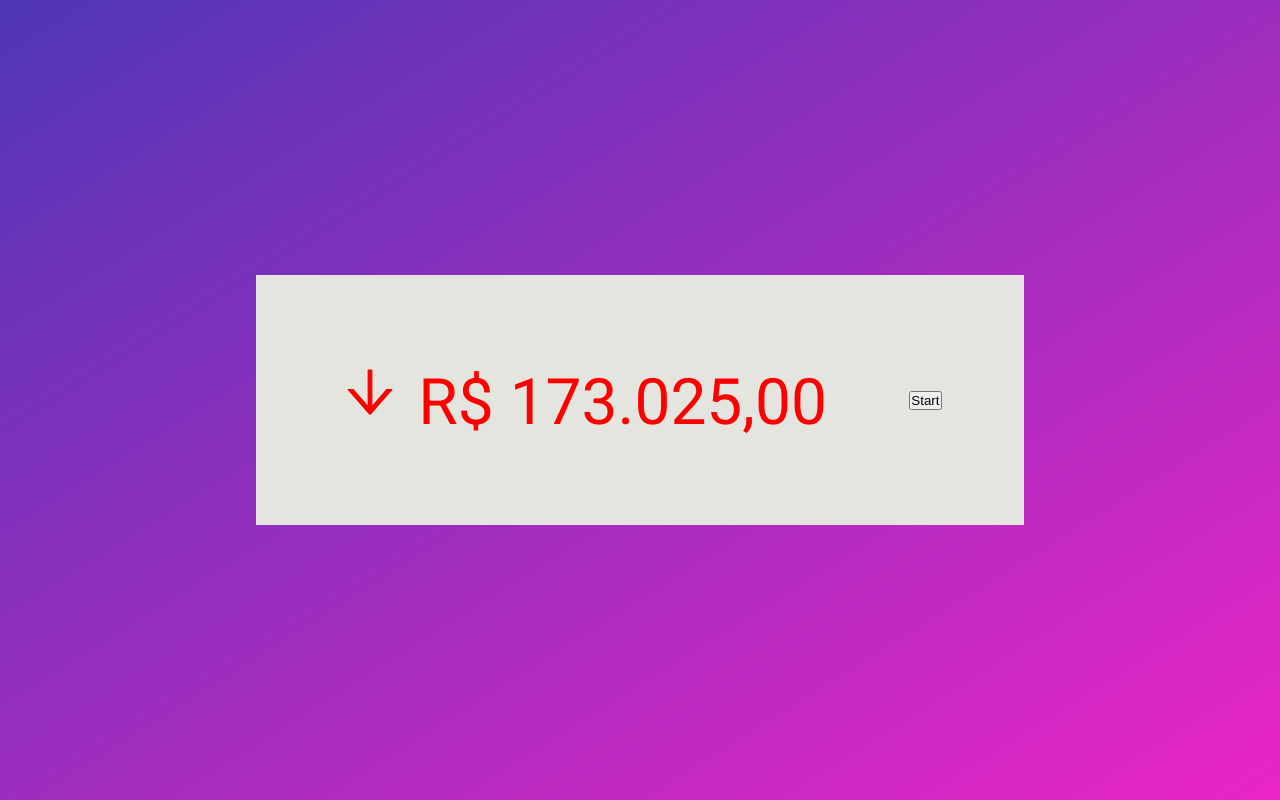
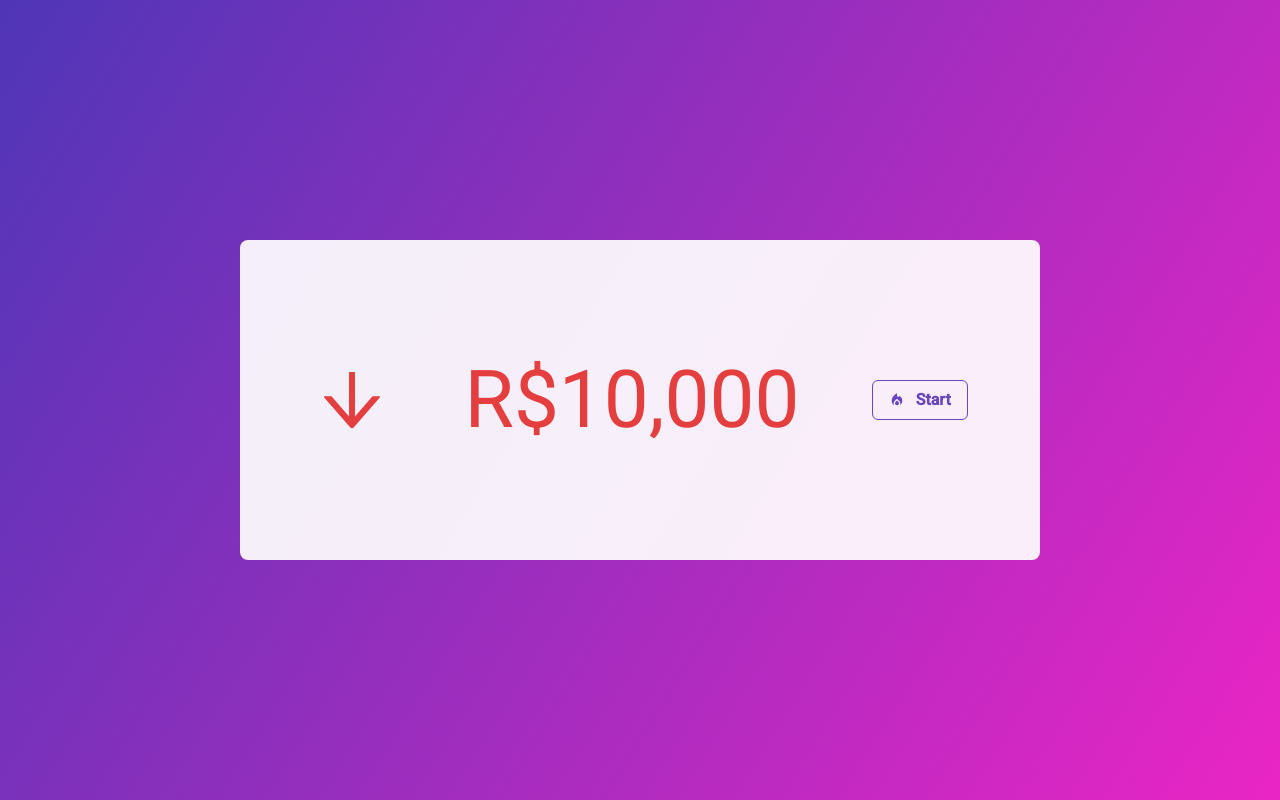
Before and after one commit to luanrem/smtc-moneycounter, a React (Create React App) app: page / in a window 1280 px wide. Built offline with nearby package versions, Linux system fonts and the light colour scheme.

Commit message:
Create button and use chakra UI

```diff
--- a/package.json
+++ b/package.json
@@ -3,6 +3,9 @@
   "version": "0.1.0",
   "private": true,
   "dependencies": {
+    "@chakra-ui/react": "^1.8.7",
+    "@emotion/react": "^11",
+    "@emotion/styled": "^11",
     "@testing-library/jest-dom": "^5.14.1",
     "@testing-library/react": "^12.0.0",
     "@testing-library/user-event": "^13.2.1",
@@ -10,9 +13,11 @@
     "@types/node": "^16.7.13",
     "@types/react": "^17.0.20",
     "@types/react-dom": "^17.0.9",
+    "framer-motion": "^6",
     "react": "^17.0.2",
     "react-dom": "^17.0.2",
     "react-icons": "^4.3.1",
+    "react-number-format": "^4.9.1",
     "react-scripts": "5.0.0",
     "serve": "^13.0.2",
     "styled-components": "^5.3.5",
--- a/src/App.tsx
+++ b/src/App.tsx
@@ -1,22 +1,76 @@
-import { Container, Card } from "./styles";
+import { ChakraProvider } from "@chakra-ui/provider";
 
-import StartStopButton from "./components/StartStopButton";
+import NumberFormat from "react-number-format";
 
 import { AiOutlineArrowDown } from "react-icons/ai";
+import { MdLocalFireDepartment } from "react-icons/md";
+import { theme } from "./theme";
+import { Button, Flex } from "@chakra-ui/react";
+import { useEffect, useState } from "react";
 
 function App() {
+  const [money, setMoney] = useState(10000.0);
+  const [isStarted, setIsStarted] = useState(false);
+
+  useEffect(() => {
+    let timer: NodeJS.Timer;
+    if (isStarted) {
+      timer = setInterval(() => setMoney(money - 1000), 1000);
+    } else {
+      timer = setInterval(() => setMoney(money - 0), 1000);
+    }
+    return () => clearInterval(timer);
+  }, [money, isStarted]);
+
+  const handleStopStart = () => {
+    console.log("chegou");
+    setIsStarted(!isStarted);
+  };
+
   return (
-    <Container>
-      {/* <div className="Limiter"> */}
-      {/* <header>This is a test</header> */}
-      <Card>
-        <span>
-          <AiOutlineArrowDown /> R$ 173.025,00
-        </span>
-        <StartStopButton>Start</StartStopButton>
-      </Card>
-      {/* </div> */}
-    </Container>
+    <ChakraProvider theme={theme}>
+      <Flex w="100vw" h="100vh" align="center" justify="center">
+        <Flex
+          w="100%"
+          h="20rem"
+          maxWidth="50rem"
+          bg="whiteAlpha.900"
+          color="red.500"
+          fontSize="5rem"
+          align="center"
+          borderRadius={8}
+          justify="space-evenly"
+          flexWrap="wrap"
+        >
+          <AiOutlineArrowDown />{" "}
+          <NumberFormat
+            value={money}
+            prefix="R$"
+            type="text"
+            thousandsGroupStyle="thousand"
+            decimalSeparator="."
+            displayType="text"
+            thousandSeparator={true}
+            allowNegative={true}
+            decimalScale={0}
+            fixedDecimalScale={true}
+            isNumericString={false}
+            allowLeadingZeros={true}
+          />
+          <Button
+            leftIcon={<MdLocalFireDepartment />}
+            name="StartOrPause"
+            colorScheme="purple"
+            variant="outline"
+            width="6rem"
+            justifyContent="space-between"
+            onClick={handleStopStart}
+          >
+            {isStarted ? "Stop" : "Start"}
+          </Button>
+        </Flex>
+      </Flex>
+    </ChakraProvider>
   );
 }
 
--- a/src/components/StartStopButton/index.tsx
+++ /dev/null
@@ -1,12 +0,0 @@
-import React from "react";
-import { Container } from "./styles";
-
-const StartStopButton: React.FC = ({ children }) => {
-  return (
-    <Container>
-      <button>{children}</button>
-    </Container>
-  );
-};
-
-export default StartStopButton;
--- a/src/components/StartStopButton/styles.ts
+++ /dev/null
@@ -1,3 +0,0 @@
-import styled from "styled-components";
-
-export const Container = styled.div``;
--- a/src/index.css
+++ /dev/null
@@ -1,19 +0,0 @@
-* {
-  margin: 0;
-  padding: 0;
-  box-sizing: border-box;
-}
-
-body {
-  margin: 0;
-  font-family: "Roboto", -apple-system, BlinkMacSystemFont, "Segoe UI", "Oxygen",
-    "Ubuntu", "Cantarell", "Fira Sans", "Droid Sans", "Helvetica Neue",
-    sans-serif;
-  -webkit-font-smoothing: antialiased;
-  -moz-osx-font-smoothing: grayscale;
-}
-
-code {
-  font-family: source-code-pro, Menlo, Monaco, Consolas, "Courier New",
-    monospace;
-}
--- a/src/index.tsx
+++ b/src/index.tsx
@@ -1,6 +1,5 @@
 import React from "react";
 import ReactDOM from "react-dom";
-import "./index.css";
 import App from "./App";
 
 ReactDOM.render(
--- a/src/styles.ts
+++ /dev/null
@@ -1,39 +0,0 @@
-import styled from "styled-components";
-
-export const Container = styled.div`
-  /* Created with https://www.css-gradient.com */
-  background: #4f36b7;
-  background: -webkit-linear-gradient(top left, #4f36b7, #ea25c5);
-  background: -moz-linear-gradient(top left, #4f36b7, #ea25c5);
-  background: linear-gradient(to bottom right, #4f36b7, #ea25c5);
-
-  width: 100vw;
-  height: 100vh;
-
-  display: flex;
-  align-items: center;
-  justify-content: center;
-
-  /* .Limiter {
-    background-color: blue;
-    width: 60%;
-  } */
-`;
-
-export const Card = styled.div`
-  background-color: #e5e5e0;
-  width: 60%;
-  height: 250px;
-
-  display: flex;
-  align-items: center;
-  justify-content: space-evenly;
-
-  span {
-    color: red;
-    font-size: 4rem;
-  }
-
-  button {
-  }
-`;
--- /dev/null
+++ b/src/theme.ts
@@ -0,0 +1,30 @@
+import { extendTheme } from "@chakra-ui/react";
+
+export const theme = extendTheme({
+  colors: {
+    gray: {
+      "900": "#181B23",
+      "800": "#1F2029",
+      "700": "#353646",
+      "600": "#4B4D63",
+      "500": "#616480",
+      "400": "#797D9A",
+      "300": "#9699B0",
+      "200": "#B3B5C6",
+      "100": "#D1D2DC",
+      "50": "#EEEEF2",
+    },
+  },
+  fonts: {
+    heading: "Roboto",
+    body: "Roboto",
+  },
+  styles: {
+    global: {
+      body: {
+        bg: "-webkit-linear-gradient(top left, #4f36b7, #ea25c5); -moz-linear-gradient(top left, #4f36b7, #ea25c5); linear-gradient(to bottom right, #4f36b7, #ea25c5)",
+        color: "gray.50",
+      },
+    },
+  },
+});
```
Also changed, not shown: 1 other file (tests, documents, lock files or other folders).
